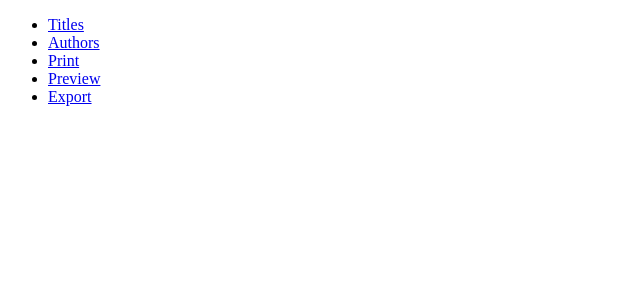
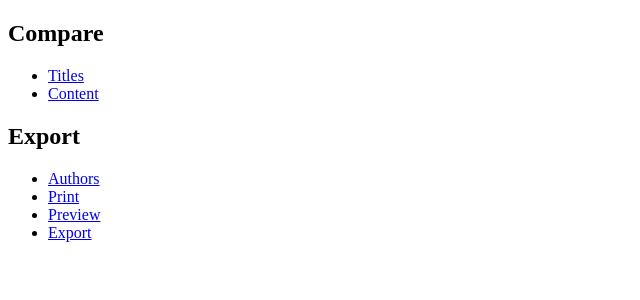
Before and after one commit to InteractiveDesignAndDevelopment/mcms-news-export, a PHP site: page / in a window 1280 px wide. Shown: the top 300 px of the page, without its empty margins (0-640 px from the left). Run offline with PHP 8.4, Linux system fonts and the light colour scheme.

Commit message:
Easier comparisons
Comparing only one aspect at a time will be easier, I think.

```diff
--- a/index.php
+++ b/index.php
@@ -17,12 +17,22 @@
         <title>Export MCMS News</title>
     </head>
     <body>
+
+        <h2>Compare</h2>
+
         <ul>
-            <li><a href="./titles.php">Titles</a></li>
+            <li><a href="compare-title.php">Titles</a></li>
+            <li><a href="compare-content.php">Content</a></li>
+        </ul>
+
+        <h2>Export</h2>
+
+        <ul>
             <li><a href="./authors.php">Authors</a></li>
             <li><a href="./print.php">Print</a></li>
             <li><a href="./preview.php">Preview</a></li>
             <li><a href="./export.php">Export</a></li>
         </ul>
+
     </body>
 </html>
```
Also changed, not shown: compare-title.php (added, +32 -0 lines), titles.php (deleted, +0 -21 lines).
